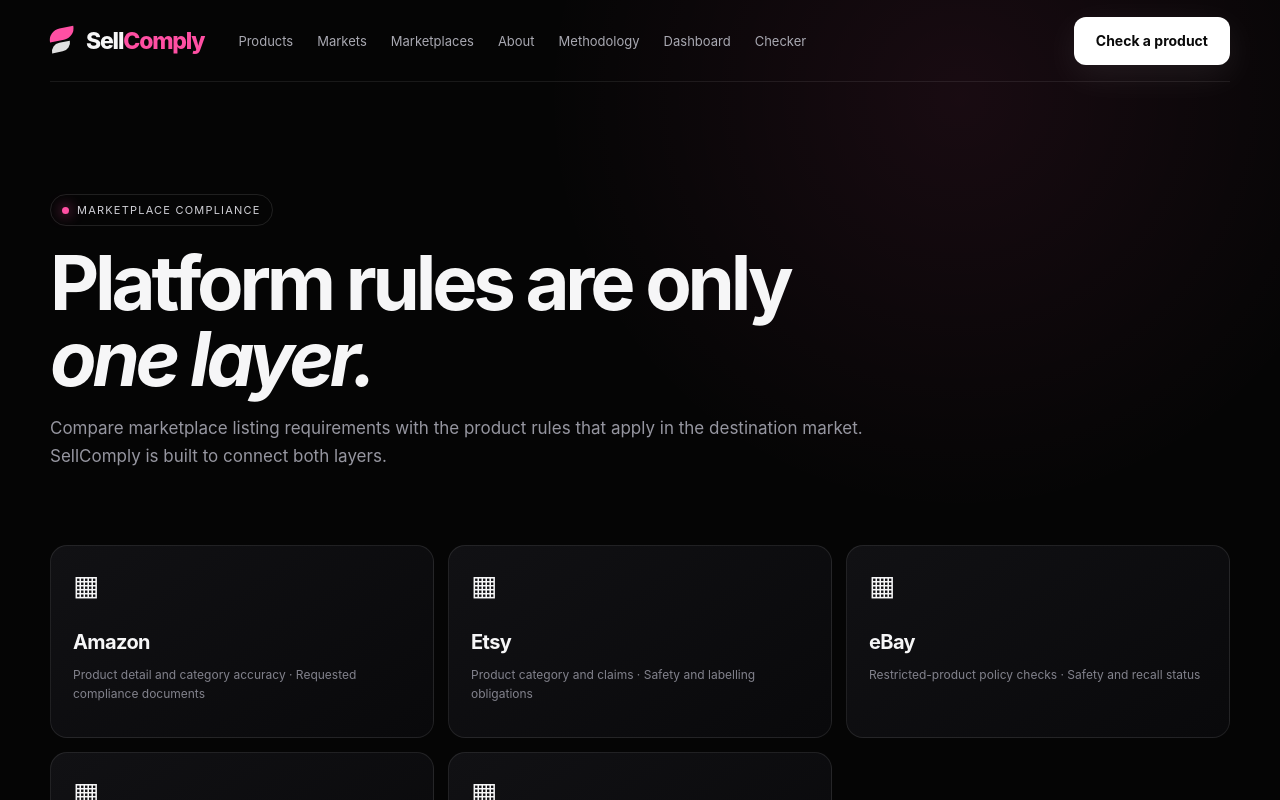
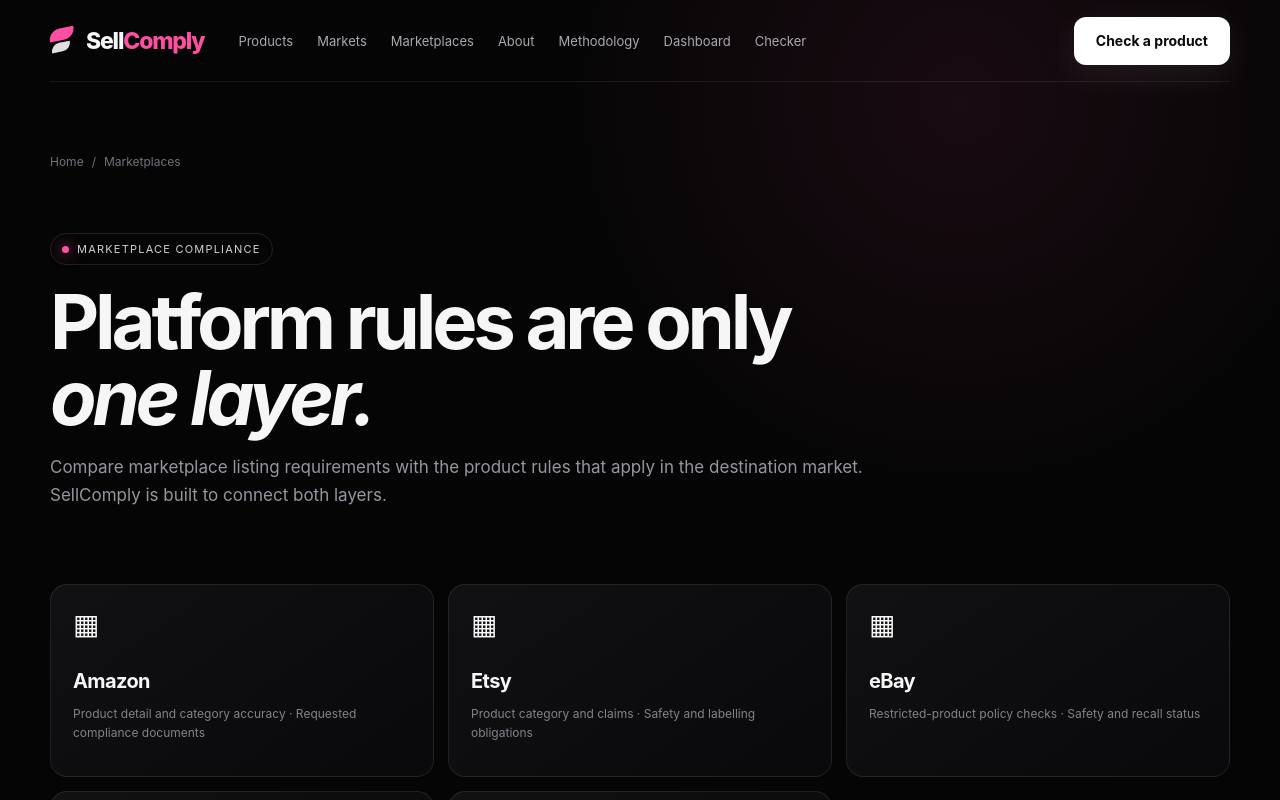
Before and after one commit to SviatF/sell-comply, a Next.js app: page /marketplaces in a window 1280 px wide. Shown: the top 800 px of the page. Built offline with nearby package versions, Linux system fonts and the light colour scheme.

Commit message:
seo: add /marketplaces breadcrumbs

```diff
--- a/app/marketplaces/page.tsx
+++ b/app/marketplaces/page.tsx
@@ -2,6 +2,8 @@ import type { Metadata } from "next";
 import Link from "next/link";
 import { marketplaces } from "@/lib/seo-data";
 import { SeoFooter, SeoHeader } from "@/app/components/SeoChrome";
+import SeoBreadcrumbs from "@/app/components/SeoBreadcrumbs";
+import { getCoreBreadcrumbs } from "@/lib/seo-breadcrumbs";
 
 export const metadata: Metadata = {
   title: "Marketplace Product Compliance",
@@ -14,6 +16,7 @@ export default function MarketplacesPage() {
     <div className="seo-page">
       <SeoHeader />
       <main className="seo-main">
+        <SeoBreadcrumbs items={getCoreBreadcrumbs("/marketplaces")} />
         <section className="hub-hero">
           <span className="seo-kicker"><i /> Marketplace compliance</span>
           <h1>Platform rules are only <em>one layer.</em></h1>
```
